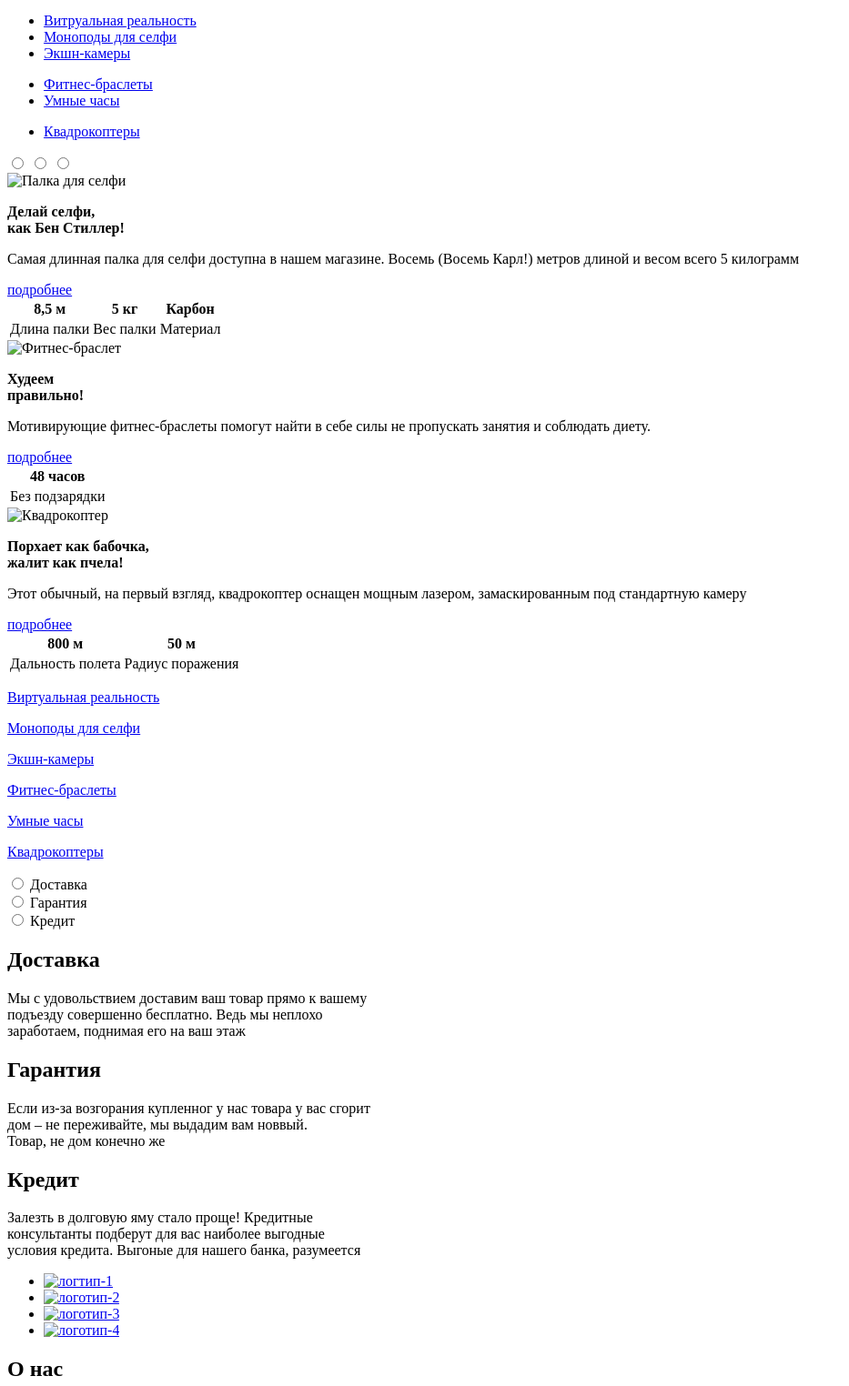
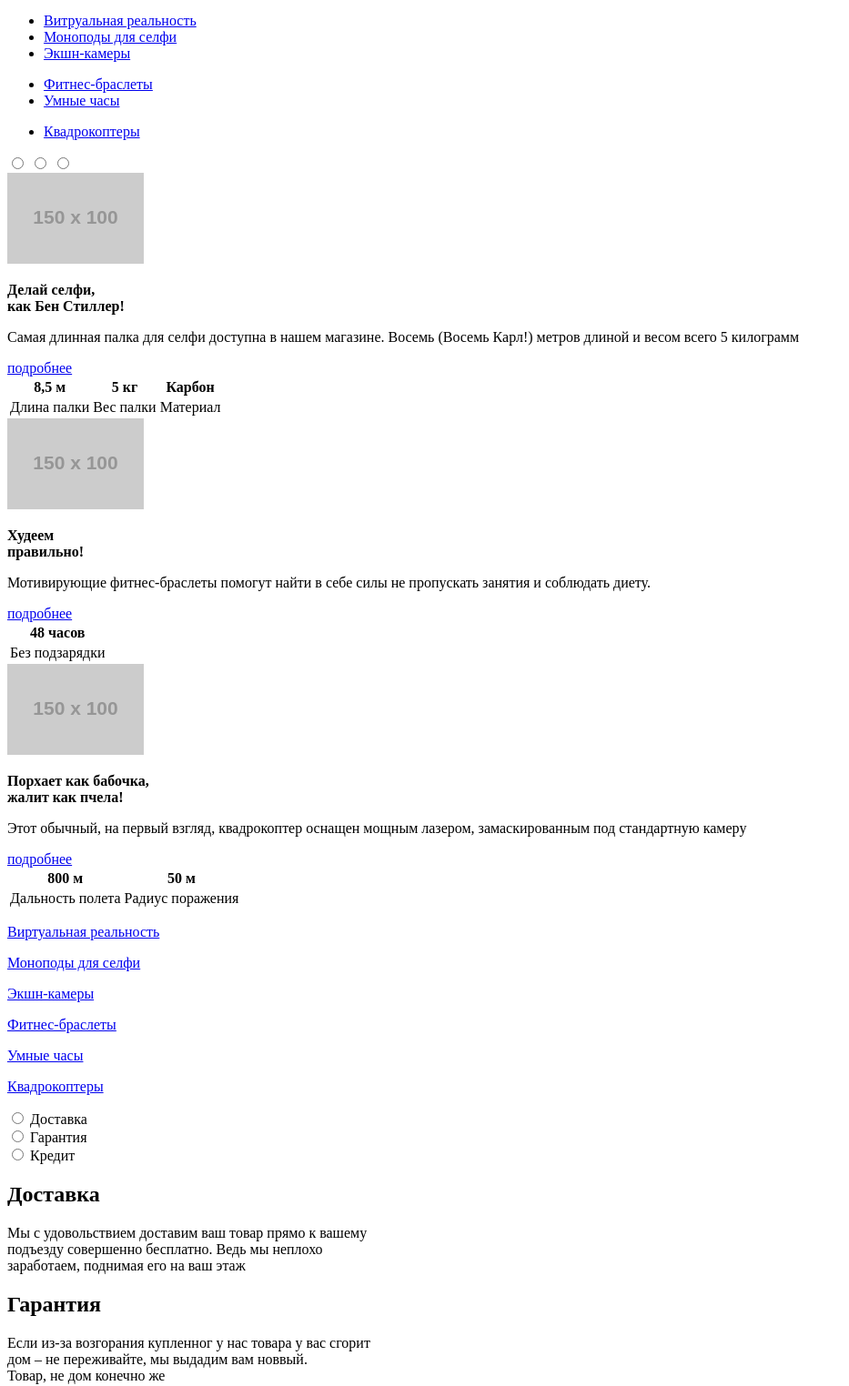
Before and after one commit to VitaliyBru/510505-device, a plain HTML site: page index.html in a window 1280 px wide. Shown: the part 85-1609 px from the top of the page at 91% size, without its empty margins (0-933 px from the left). Drawn offline with Linux system fonts and the light colour scheme; placeholder pictures from the web are drawn by us.

Commit message:
image placeholder was added

```diff
--- a/index.html
+++ b/index.html
@@ -52,7 +52,7 @@
         <label for="slide-3" class="promo-slider-control-btn"></label>
       </div>
       <div class="promo-item-1">
-        <img class="promo-image" src="#" alt="Палка для селфи">
+        <img class="promo-image" src="http://placehold.it/150x100" alt="Палка для селфи">
         <div class="promo-item-description">
           <p><b>Делай селфи,<br>как Бен Стиллер!</b></p>
           <p>Самая длинная палка для селфи доступна в нашем магазине. Восемь (Восемь Карл!) метров
@@ -73,7 +73,7 @@
         </div>
       </div>
       <div class="promo-item-2">
-        <img class="promo-image" src="#" alt="Фитнес-браслет">
+        <img class="promo-image" src="http://placehold.it/150x100" alt="Фитнес-браслет">
         <div class="promo-item-description">
           <p><b>Худеем<br>правильно!</b></p>
           <p>Мотивирующие фитнес-браслеты помогут найти в себе силы не пропускать занятия
@@ -90,7 +90,7 @@
         </div>
       </div>
       <div class="promo-item-3">
-        <img class="promo-image" src="#" alt="Квадрокоптер">
+        <img class="promo-image" src="http://placehold.it/150x100" alt="Квадрокоптер">
         <div class="promo-item-description">
           <p><b>Порхает как бабочка,<br>жалит как пчела!</b></p>
           <p>Этот обычный, на первый взгляд, квадрокоптер оснащен мощным лазером, замаскированным
@@ -156,10 +156,10 @@
 
     <div class="logotypes">
       <ul>
-        <li><a href="#"><img src="#" alt="логтип-1"></a></li>
-        <li><a href="#"><img src="#" alt="логотип-2"></a></li>
-        <li><a href="#"><img src="#" alt="логотип-3"></a></li>
-        <li><a href="#"><img src="#" alt="логотип-4"></a></li>
+        <li><a href="#"><img src="http://placehold.it/150x100" alt="логтип-1"></a></li>
+        <li><a href="#"><img src="http://placehold.it/150x100" alt="логотип-2"></a></li>
+        <li><a href="#"><img src="http://placehold.it/150x100" alt="логотип-3"></a></li>
+        <li><a href="#"><img src="http://placehold.it/150x100" alt="логотип-4"></a></li>
       </ul>
     </div>
 
@@ -182,7 +182,7 @@
         <h2>Контакты</h2>
         <p>Вы можете забрать товар сами, заехав в наш офис. Заодно, вы сможете
         проверить работоспособность покупки. Всякое бывает</p>
-        <img class="location-map" src="#" alt="расположение офиса">
+        <img class="location-map" src="http://placehold.it/150x100" alt="расположение офиса">
         <br><!-- этот <br> временно -->
         <a class="btn" href="#">напишите нам</a>
       </div>
@@ -239,7 +239,7 @@
       <div class="popup-map-container">
         <button class="close-icone" type="button" title="Закрыть">X</button>
         <br>
-        <img class="popup-map-image" src="#" alt="Карта города с расположением фирмы">
+        <img class="popup-map-image" src="http://placehold.it/150x100" alt="Карта города с расположением фирмы">
       </div>
     </section>
 
```
Also changed, not shown: catalog.html (+4 -4 lines).
